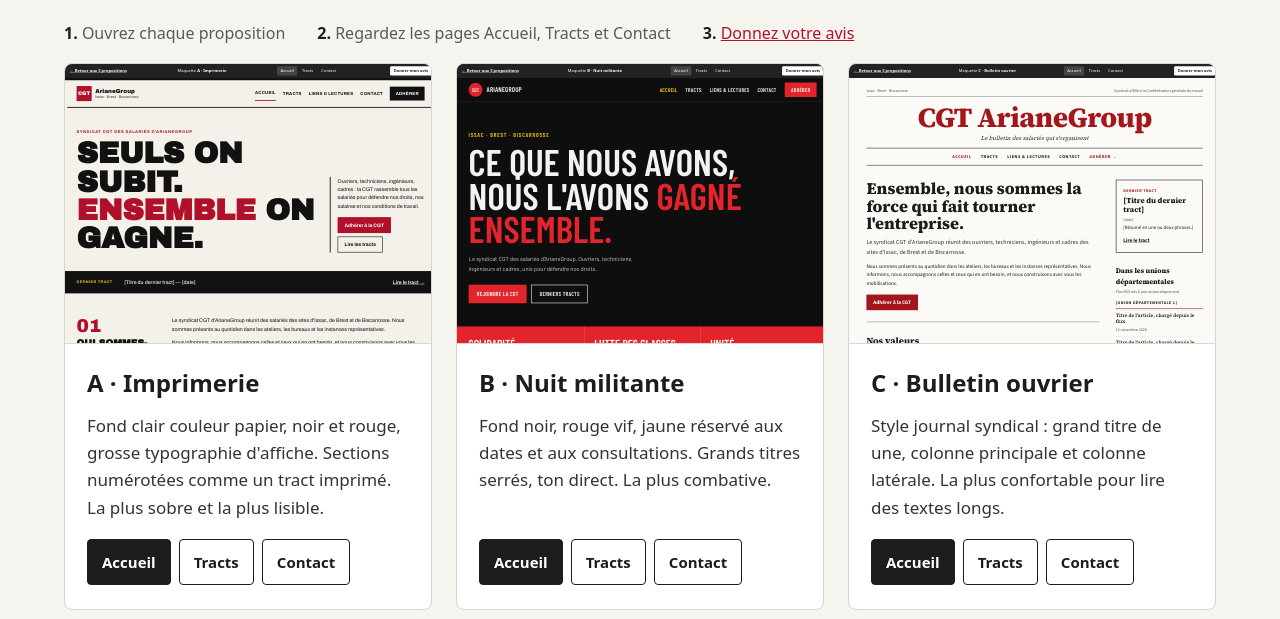
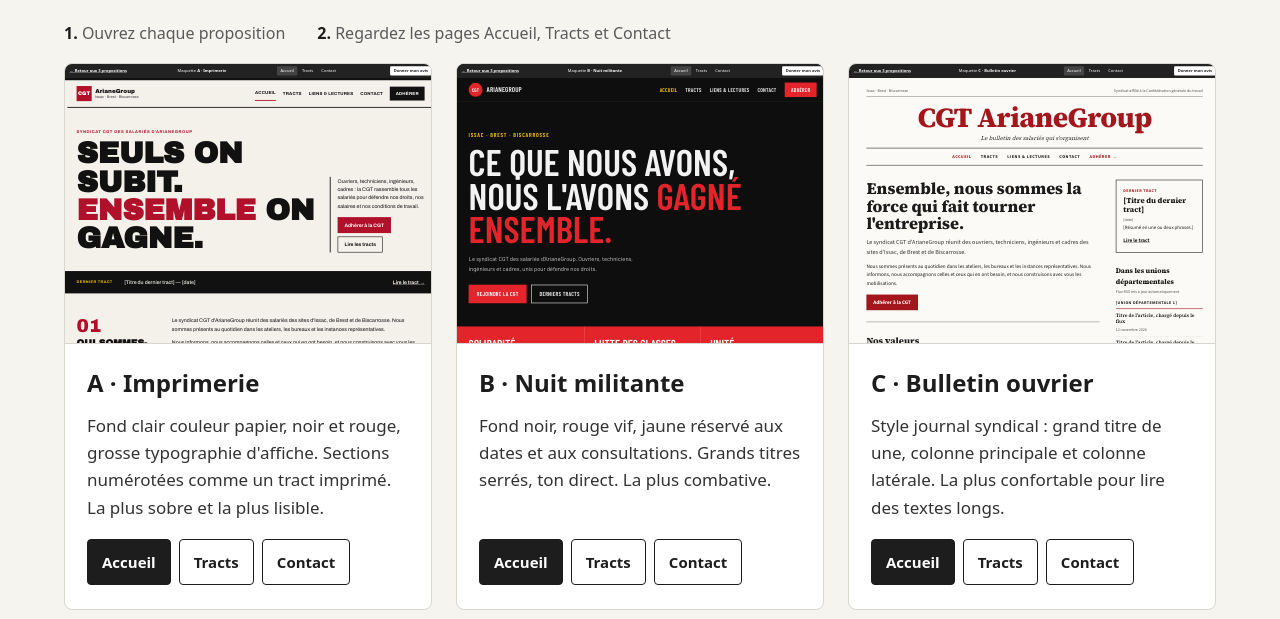
Before and after one commit to Fabinout/site-syndical, a plain HTML site: page index.html in a window 1280 px wide. Shown: the part 181-800 px from the top of the page. Drawn offline with nearby package versions, Linux system fonts and the light colour scheme; a web font is replaced by a local one.

Commit message:
Update index.html

```diff
--- a/index.html
+++ b/index.html
@@ -56,7 +56,6 @@
   <ol class="steps">
     <li><b>1.</b> Ouvrez chaque proposition</li>
     <li><b>2.</b> Regardez les pages Accueil, Tracts et Contact</li>
-    <li><b>3.</b> <a href="#avis">Donnez votre avis</a></li>
   </ol>
 </header>
 
```
